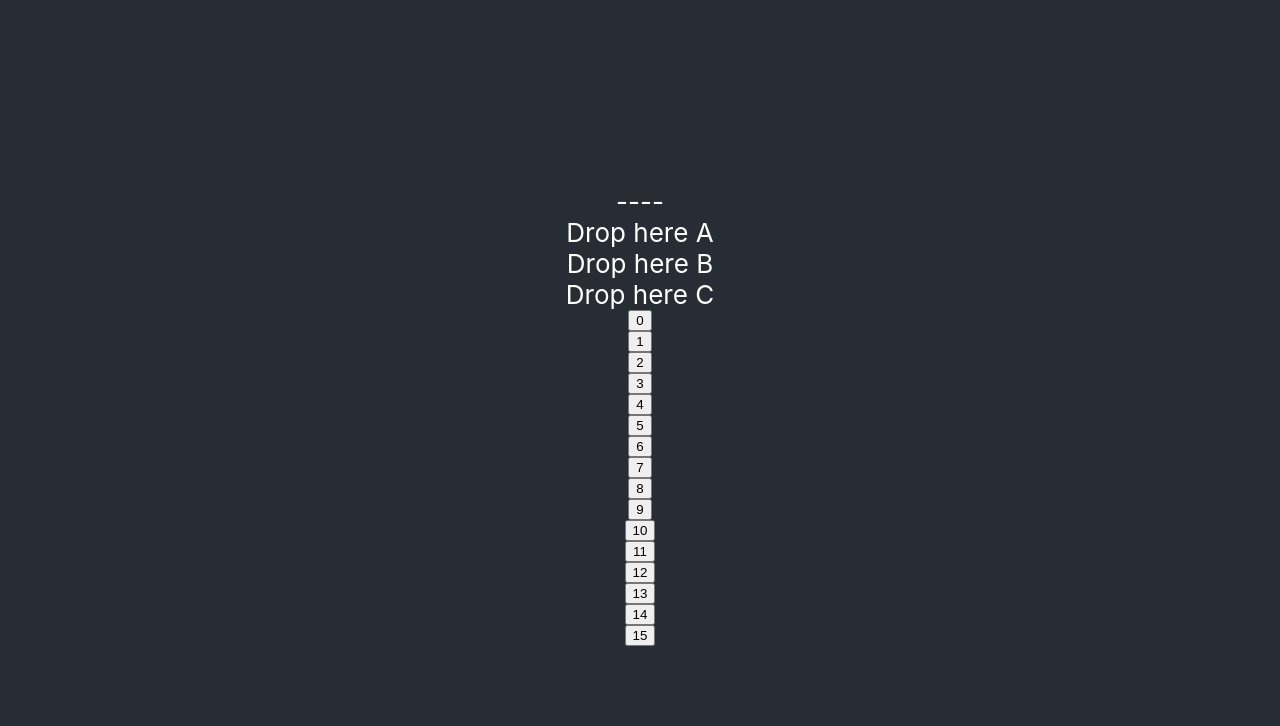
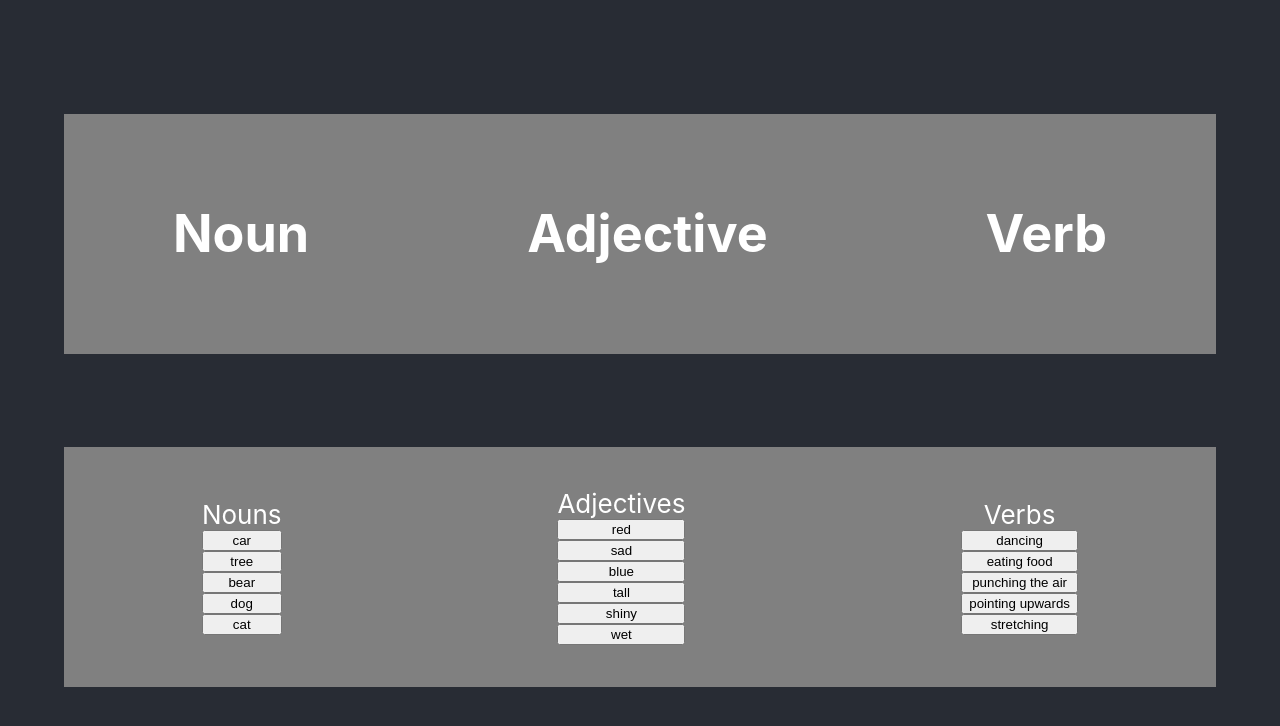
Before and after one commit to pvanderlaat/easy-ai, a React (Create React App) app: page / in a window 1280 px wide. Both pictures are taken after a click on the button "mad-lib style". Shown: the top 726 px of the page. Built offline with nearby package versions, Linux system fonts and the light colour scheme; the HTML template or start-up script is replaced by a standard one.

Commit message:
Limit dnd functionality

```diff
--- a/src/screens/MadLib.js
+++ b/src/screens/MadLib.js
@@ -10,24 +10,29 @@ import {DndContext, MultipleContainers} from '@dnd-kit/core';
 
 
 export default function MadLib() {
-    const containers = ['A', 'B', 'C'];
+    const [filled, setFilled] = useState({
+        'Noun': null,
+        'Adjective': null,
+        'Verb': null
+    })
+    const containers = ['Noun', 'Adjective', 'Verb'];
     const [draggables, setdraggables] = useState({
-        '0': null,
-        '1': null,
-        '2': null,
-        '3': null,
-        '4': null,
-        '5': null,
-        '6': null,
-        '7': null,
-        '8': null,
-        '9': null,
-        '10': null,
-        '11': null,
-        '12': null,
-        '13': null,
-        '14': null,
-        '15': null,
+        'car': [null, 'Noun'],
+        'tree': [null, 'Noun'],
+        'bear': [null, 'Noun'],
+        'dog': [null, 'Noun'],
+        'cat': [null, 'Noun'],
+        'red': [null, 'Adjective'],
+        'sad': [null, 'Adjective'],
+        'blue': [null, 'Adjective'],
+        'tall': [null, 'Adjective'],
+        'shiny': [null, 'Adjective'],
+        'wet': [null, 'Adjective'],
+        'dancing': [null, 'Verb'],
+        'eating food': [null, 'Verb'],
+        'punching the air': [null, 'Verb'],
+        'pointing upwards': [null, 'Verb'],
+        'stretching': [null, 'Verb'],
     });
     const [draggableList, setDraggableList] = useState([]);
     useEffect(() => {
@@ -42,27 +47,60 @@ export default function MadLib() {
     function render() {
         return (
             <DndContext onDragEnd={handleDragEnd}>
-                {draggables['0']}
-                {draggables['1']}
-                <br></br>
-                ----
+                <div
+                    style={{
+                        width: '90%',
+                        height: '30vh',
+                        backgroundColor: 'gray',
+                        display: 'flex',
+                        justifyContent: 'space-around',
+                        alignItems: 'center'
+                    }}
+                >
                     {containers.map((id) => (
                             // We updated the Droppable component so it would accept an `id`
                             // prop and pass it to `useDroppable`
                             <Droppable key={id} id={id}>
-                    Drop here {id}
+                            <h1 style={{display: 'flex'}}>{id}</h1>
                             {draggableList.map((draggable) => {
-                        return draggables[draggable.props.id] === id ? draggable : null
+                                return draggables[draggable.props.id][0] === id ? draggable : null
                             })}
                             </Droppable>
                     ))}
-
-                {
-
-                }
+                </div>
+                <br></br><br></br><br></br>
+                <div
+                    style={{
+                        width: '90%',
+                        height: '30vh',
+                        backgroundColor: 'gray',
+                        display: 'flex',
+                        justifyContent: 'space-around',
+                        alignItems: 'center'
+                    }}
+                >
+                    {/* Render the nouns */}
+                    <div style={{display: 'flex', flexDirection: 'column'}}>
+                        Nouns
                         {draggableList.map((draggable) => {
-                    return draggables[draggable.props.id] === null ? draggable : null
+                            return draggables[draggable.props.id][0] === null && draggables[draggable.props.id][1] === 'Noun' ? draggable : null
                         })}
+                    </div>
+                    {/* Render the adjectives */}
+                    <div style={{display: 'flex', flexDirection: 'column'}}>
+                        Adjectives
+                        {draggableList.map((draggable) => {
+                            return draggables[draggable.props.id][0] === null && draggables[draggable.props.id][1] === 'Adjective' ? draggable : null
+                        })}
+                    </div>
+                    {/* Render the verbs */}
+                    <div style={{display: 'flex', flexDirection: 'column'}}>
+                        Verbs
+                        {draggableList.map((draggable) => {
+                            return draggables[draggable.props.id][0] === null && draggables[draggable.props.id][1] === 'Verb' ? draggable : null
+                        })}
+                    </div>
+                </div>
 
 
             </DndContext>
@@ -71,12 +109,33 @@ export default function MadLib() {
 
     function handleDragEnd(event) {
         const {over} = event;
+        let newDraggables = { ...draggables}
         if (over) {
-            let newDraggables = { ...draggables}
-            newDraggables[event.active.id] = over.id
+            if (newDraggables[event.active.id][1] != over.id) {
+                alert(event.active.id + ' is not a(n) ' + over.id)
+                newDraggables[event.active.id][0] = null
+            }
+            else if (filled[over.id] == null) {
+                newDraggables[event.active.id][0] = over.id
+                let newFilled = { ...filled}
+                newFilled[over.id] = event.active.id
+                setFilled(newFilled)
+            }
+            else {
+                console.log("A")
+                console.log(filled)
+                alert("The " + over.id + " box already contains a word")
+            }
+        }
+        else {
+            if (filled[newDraggables[event.active.id][1]] === event.active.id) {
+                let newFilled = { ...filled}
+                newFilled[newDraggables[event.active.id][0]] = null
+                newDraggables[event.active.id][0] = null
+                setFilled(newFilled)
+            }
+        }
         setdraggables(newDraggables);
-            console.log(draggables)
-        }
     }
 
     return render();
```
Lines whose indentation alone changed are shown as unchanged.
